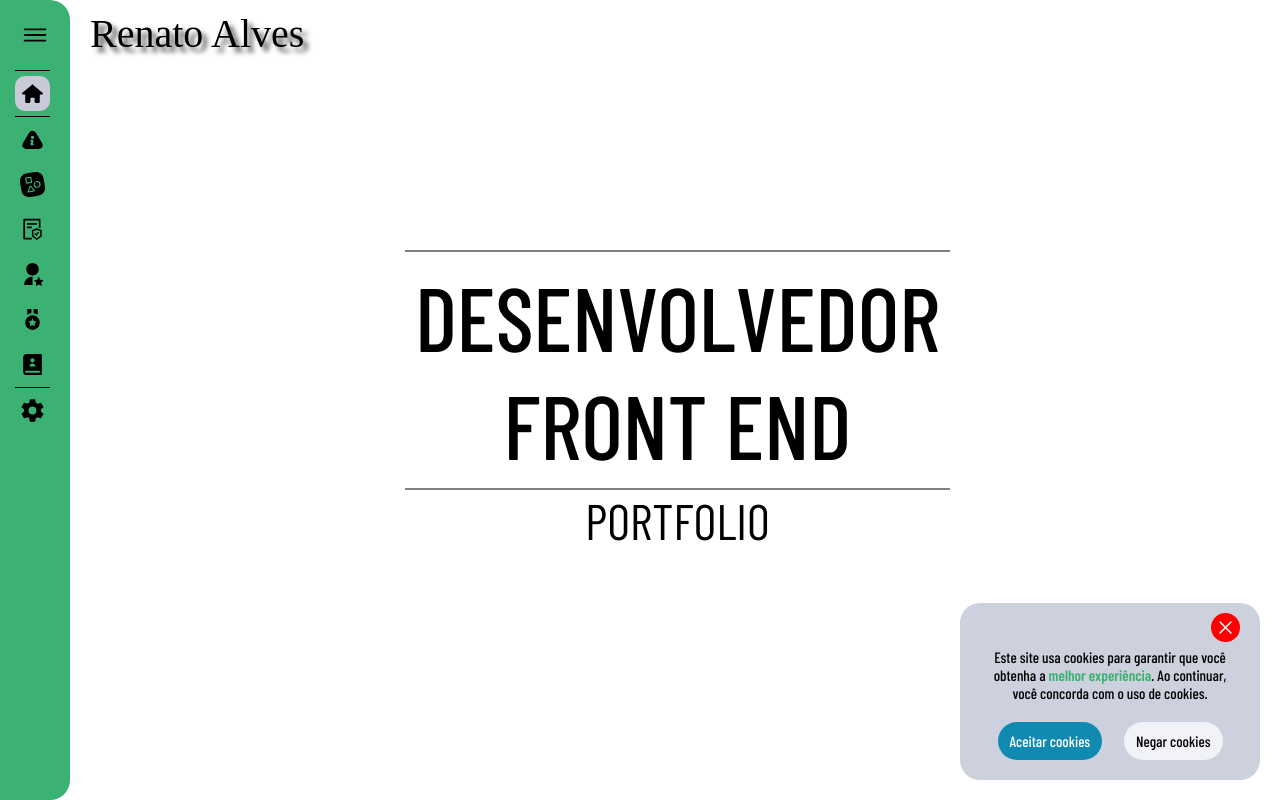
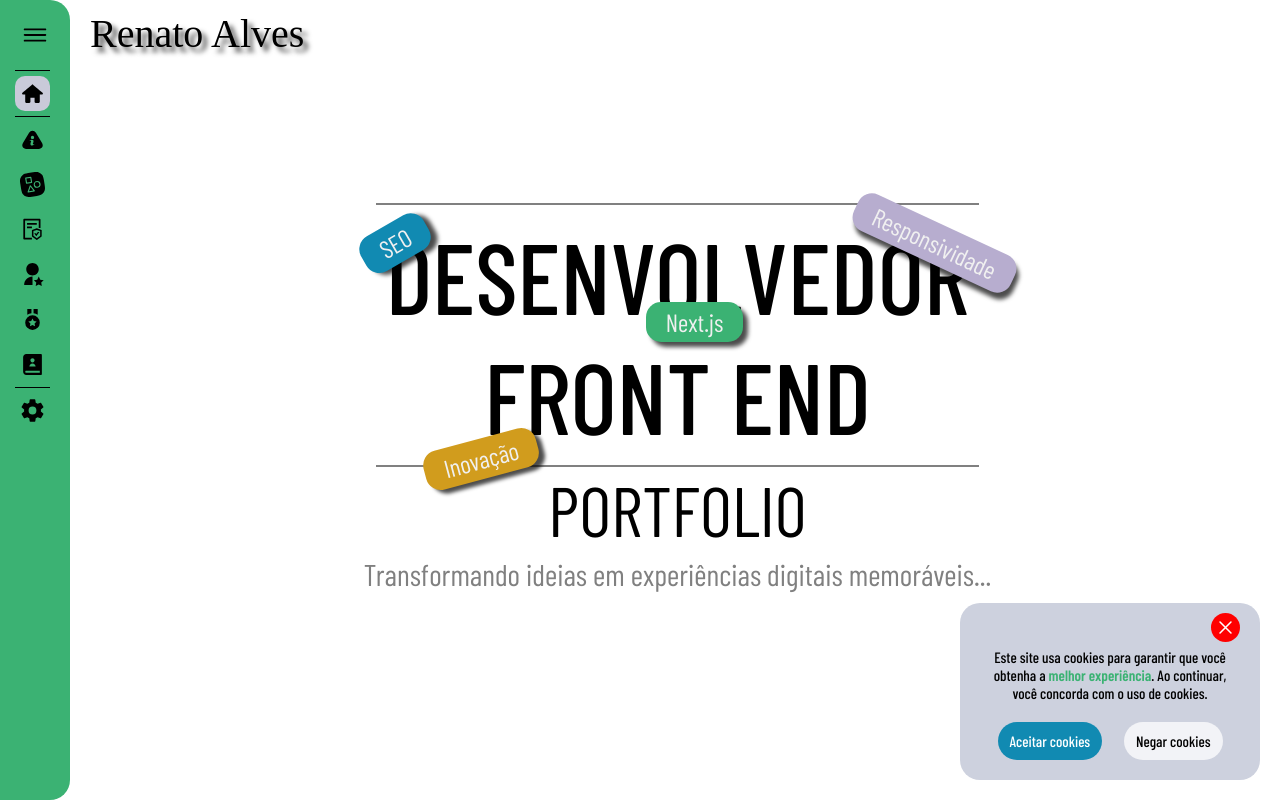
Before and after one commit to rena02to/portfolio, a Next.js app: page / in a window 1280 px wide. Built offline with nearby package versions, Linux system fonts and the light colour scheme; a web font is replaced by a local one.

Commit message:
adicionando mais conteúdo a seção inicial

```diff
--- a/src/components/navbar.tsx
+++ b/src/components/navbar.tsx
@@ -18,7 +18,7 @@ export default function Navbar(){
     const { t } = useTranslation();
     const [ menuOpen, setMenuOpen ] = useState(false);
     const [ topHabilited, setTopHabilited ] = useState(false);
-    const [ activated, setActiveted ] = useState('');
+    const [ activated, setActiveted ] = useState('start');
     const links = [
         {key: 1, value: t('navbar.menu.summary'), icon: <TiInfo/>, link: 'summary'},
         {key: 2, value: t('navbar.menu.skills'), icon: <SiApostrophe/>, link: 'skills'},
--- a/src/components/start.tsx
+++ b/src/components/start.tsx
@@ -3,13 +3,23 @@ import { useTranslation } from 'react-i18next';
 
 export default function Start(){
     const { t } = useTranslation();
+    const cards = [
+        { key: 1, value: <p className={style.seo}>{t('start.seo')}</p> },
+        { key: 2, value: <p className={style.responsive}>{t('start.responsive')}</p> },
+        { key: 3, value: <p className={style.innovation}>{t('start.innovation')}</p> },
+        { key: 4, value: <p className={style.next}>Next.js</p> },
+    ];
 
     return(
         <section className={style.home} id='start'>
             <h1 className={style.name}>Renato Alves</h1>
             <div className={style.text}>
                 <h1>{t('start.dev.1')}<br/>{t('start.dev.2')}</h1>
-                <p>PORTFOLIO</p>
+                <p className={style.portfolio}>PORTFOLIO</p>
+                <p className={style.phrase}>{t("start.phrase")}</p>
+                {cards.map((card) => (
+                    <>{card.value}</>
+                ))}
             </div>
         </section>
     );
--- a/src/lib/languages/en.json
+++ b/src/lib/languages/en.json
@@ -25,13 +25,14 @@
             "settings": "Settings"
         },
         "start": {
-            "open": "Open to work",
             "dev": {
                 "1": "FRONT END",
                 "2": "DEVELOPER"
             },
-            "phrase": "Converting ideas into memorable digital experiences...",
-            "cv": "Curriculum"
+            "seo": "SEO",
+            "responsive": "Responsiveness",
+            "innovation": "Innovation",
+            "phrase": "Converting ideas into memorable digital experiences..."
         }
     }
 }
--- a/src/lib/languages/es.json
+++ b/src/lib/languages/es.json
@@ -25,13 +25,14 @@
             "settings": "Ajustes"
         },
         "start": {
-            "open": "Disponible para trabajos",
             "dev": {
                 "1": "DESARROLLADOR",
                 "2": "FRONT END"
             },
-            "phrase": "Convirtiendo ideas en experiencias digitales memorables...",
-            "cv": "Currículum"
+            "seo": "SEO",
+            "responsive": "Responsividad",
+            "innovation": "Innovación",
+            "phrase": "Convirtiendo ideas en experiencias digitales memorables..."
         }
     }
 }
--- a/src/lib/languages/pt.json
+++ b/src/lib/languages/pt.json
@@ -25,13 +25,14 @@
             "settings": "Configurações"
         },
         "start": {
-            "open": "Disponível para trabalhos",
             "dev": {
                 "1": "DESENVOLVEDOR",
                 "2": "FRONT END"
             },
-            "phrase": "Transformando ideias em experiências digitais memoráveis...",
-            "cv": "Currículo"
+            "seo": "SEO",
+            "responsive": "Responsividade",
+            "innovation": "Inovação",
+            "phrase": "Transformando ideias em experiências digitais memoráveis..."
         }
     }
 }
--- a/src/styles/start.module.scss
+++ b/src/styles/start.module.scss
@@ -22,12 +22,14 @@
         @media (max-width: 800px){
             font-size: 25px;
         }
-        @media (max-width: 600px){
+        @media (max-width: 500px){
             font-size: 20px;
         }
     }
     .text{
         text-align: center;
+        position: relative;
+        @include align-flex(column);
         h1{
             font-size: 125px;
             font-weight: 500;
@@ -36,7 +38,7 @@
             border-bottom: 2px solid gray;
             padding: 10px;
             @media (max-width: 1600px){
-                font-size: 90px;
+                font-size: 100px;
             }
             @media (max-width: 1000px){
                 font-size: 75px;
@@ -44,22 +46,16 @@
             @media (max-width: 800px){
                 font-size: 50px;
             }
-            @media (max-width: 600px){
-                font-size: 35px;
-            }
-            @media (max-width: 400px){
+            @media (max-width: 500px){
                 font-size: 30px;
             }
         }
-        p{
+        .portfolio{
             font-size: 75px;
             margin: 0;
             font-weight: 300;
             @media (max-width: 1600px){
-                font-size: 60px;
-            }
-            @media (max-width: 1400px){
-                font-size: 50px;
+                font-size: 70px;
             }
             @media (max-width: 1000px){
                 font-size: 40px;
@@ -67,11 +63,66 @@
             @media (max-width: 800px){
                 font-size: 30px;
             }
-            @media (max-width: 600px){
+            @media (max-width: 500px){
+                font-size: 20px;
+            }
+        }
+        .seo, .responsive, .innovation, .next{
+            width: max-content;
+            padding: 5px 20px;
+            font-size: 25px;
+            border-radius: 15px;
+            position: absolute;
+            box-shadow: 5px 5px 4px rgba(black, 0.7);
+            color: rgb(240, 240, 240);
+            margin: 0;
+            @media (max-width: 1000px){
+                font-size: 20px;
+            }
+            @media (max-width: 800px){
+                font-size: 15px;
+                padding: 5px;
+            }
+            @media (max-width: 800px){
+                font-size: 10px;
+            }
+        }
+        .seo{
+            left: 0;
+            top: 20px;
+            transform: rotateZ(-30deg);
+            background-color: $cookies-acept;
+        }
+        .responsive{
+            top: 20px;
+            right: -25px;
+            transform: rotateZ(25deg);
+            background-color: rgb(183, 173, 207);
+        }
+        .innovation{
+            top: 60%;
+            left: 10%;
+            transform: rotateZ(-15deg);
+            background-color: rgb(209, 156, 29);
+        }
+        .next{
+            top: 25%;
+            left: 45%;
+            background-color: $navbar-color;
+        }
+        .phrase{
+            font-size: 30px;
+            margin: 0;
+            padding: 5px;
+            color: gray;
+            @media (max-width: 1000px){
                 font-size: 25px;
             }
-            @media (max-width: 400px){
-                font-size: 20px;
+            @media (max-width: 800px){
+                font-size: 15px;
+            }
+            @media (max-width: 500px){
+                font-size: 10px;
             }
         }
     }
```
